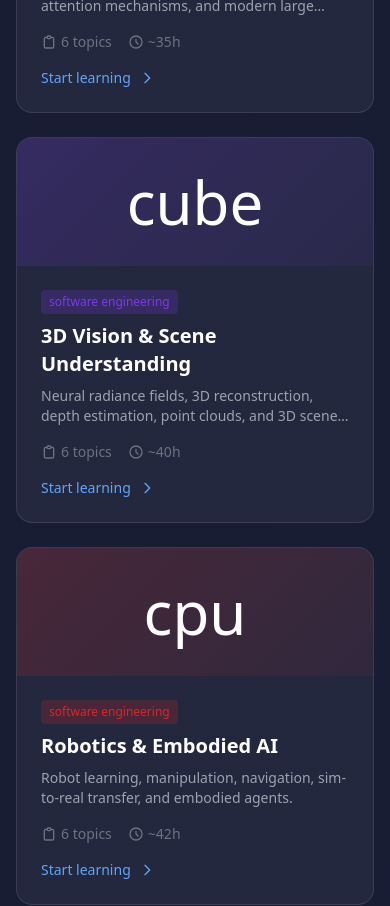
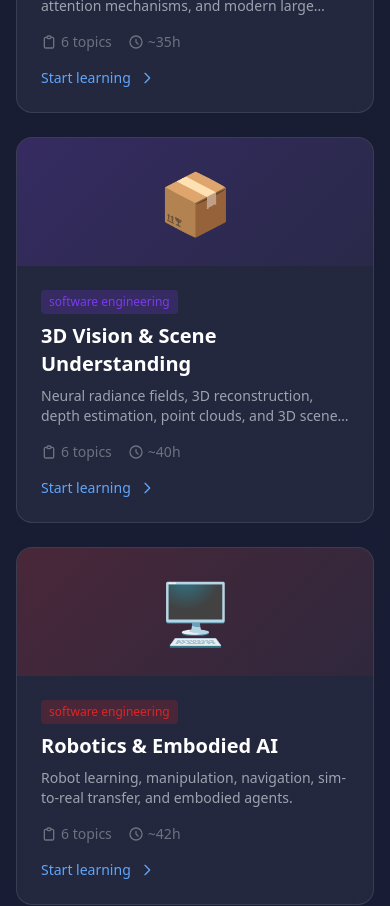
Before and after one commit to arvindcr4/mathacademy, a Next.js app: page /mathacademy/ in a window 390 px wide. Shown: the part 7920-8826 px from the top of the page. Built offline with nearby package versions, Linux system fonts and the light colour scheme.

Commit message:
Fix course catalog icons rendering as text strings
Add resolveIcon() to CourseCard.tsx to map icon names
(cube, cpu, leaf, atom, microphone) to emoji equivalents.

```diff
--- a/src/components/CourseCard.tsx
+++ b/src/components/CourseCard.tsx
@@ -2,6 +2,14 @@
 
 import Link from "next/link";
 import { Course } from "@/lib/curriculum";
+
+const iconMap: Record<string, string> = {
+  cube: "📦", cpu: "🖥️", leaf: "🌿", atom: "⚛️", microphone: "🎙️",
+};
+
+function resolveIcon(icon: string): string {
+  return iconMap[icon] ?? icon;
+}
 
 interface CourseCardProps {
   course: Course;
@@ -17,7 +25,7 @@ export default function CourseCard({ course }: CourseCardProps) {
             background: `linear-gradient(135deg, ${course.color}33 0%, ${course.color}11 100%)`,
           }}
         >
-          {course.icon}
+          {resolveIcon(course.icon)}
         </div>
         <div className="p-6">
           <div className="flex items-center gap-2 mb-2">
```
